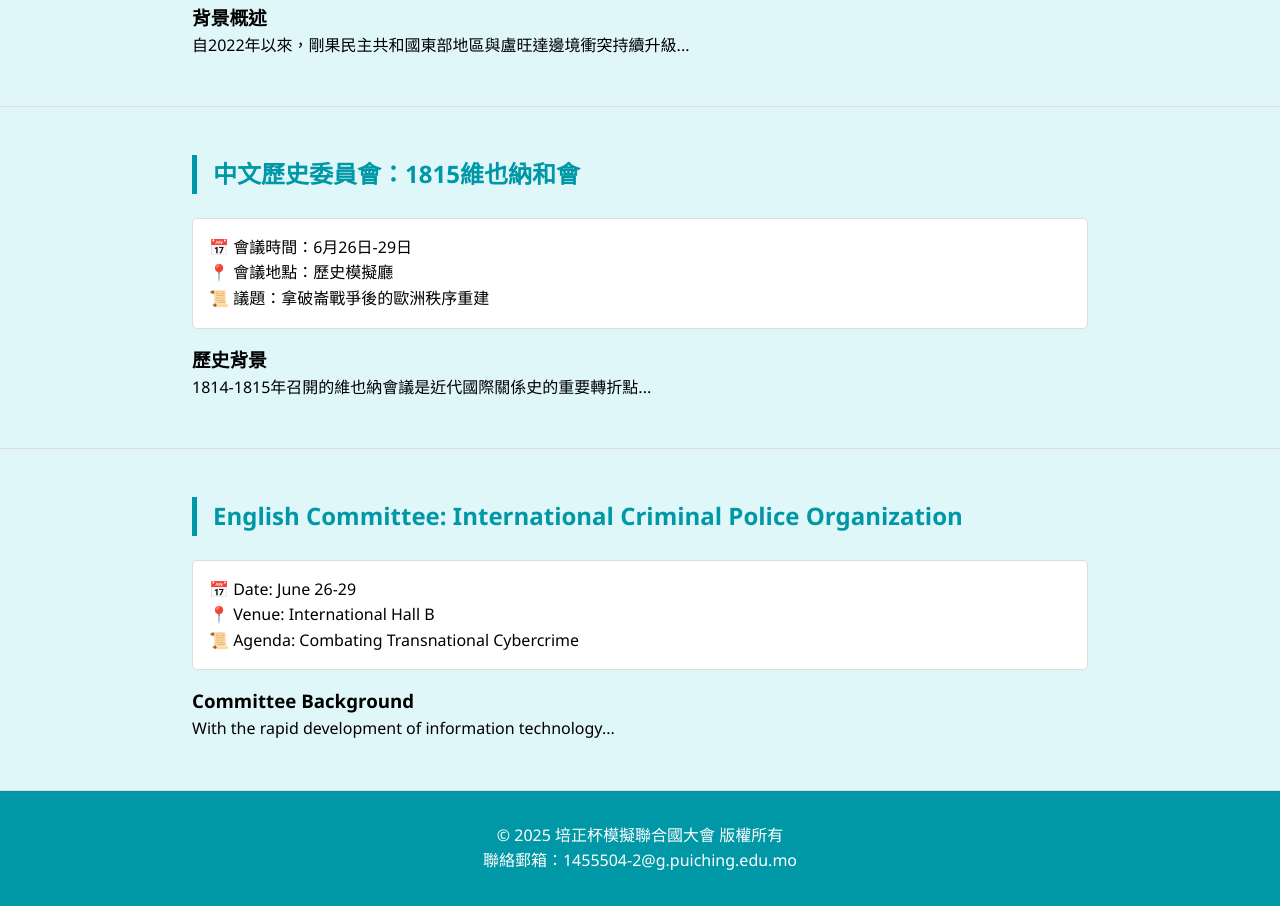
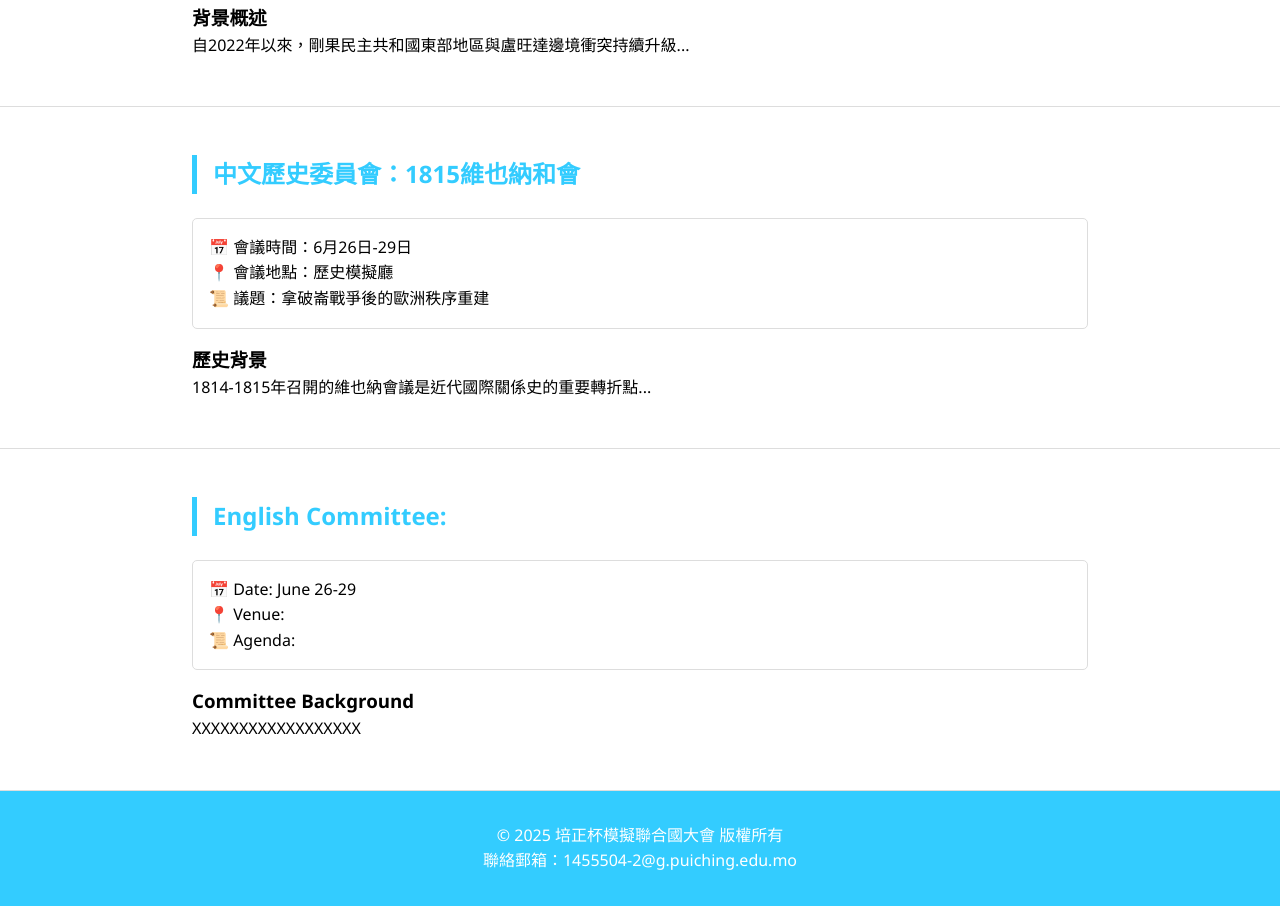
Before and after one commit to PCMSGASC/PCMUN.github.io, a plain HTML site: page index.html in a window 1280 px wide. Shown: the part 1213-2119 px from the top of the page. Drawn offline with Linux system fonts and the light colour scheme.

Commit message:
Update index.html

```diff
--- a/index.html
+++ b/index.html
@@ -14,11 +14,11 @@
 
         body {
             line-height: 1.6;
-            background-color: #e0f7fa; /* 浅藍色背景 */
+            background-color: #FFFFFF; /* 浅藍色背景 */
         }
 
         .nav {
-            background-color: #0097a7; /* 更浅的藍色 */
+            background-color: #33CCFF; /* 參考的藍色 */
             padding: 1rem;
             position: sticky;
             top: 0;
@@ -35,8 +35,7 @@
         }
 
         .header {
-            background: linear-gradient(rgba(0,0,0,0.5), rgba(0,0,0,0.5)),
-                        url('https://i.ibb.co/twnz0Zkm/cover.jpg') center/cover;
+            background: url('https://media-hosting.imagekit.io//6523a7760c744dfe/cover.jpg?Expires=1835109520&Key-Pair-Id=K2ZIVPTIP2VGHC&Signature=eE0U4eT~4Eifqf2tUmBYpNXir2baBfSdadG2q8afHtJ0GI0ifLROaYBoQdEl1RV9jRbd0mwjL7gfDxBdlprnncDCrmWwhckY5dtnEcxzvPTYj8tBx76X0D4XIqutp5b58UIt3JIJ8sfiAVYrJUC~RlwmKlx7esFeaH-0sQlQqkMYAwjAkhg2FIha0uIAnvn6aOCkj0n-SKkvk8yTGNMJrDWfpqEG4CWUBcuLMwpFlAx4~C2yAX5mBL1It9pLjxaHeC9XHLWEZUErfY4lO6dP~F5iPLG~cY4QvwDfCi7DqhXGe64Epqe4uO~gi27RG0m0iFA1WrTQMHMWqYoSTsa5Ow__') center/cover;
             height: 400px;
             display: flex;
             align-items: center;
@@ -51,9 +50,9 @@
         }
 
         .committee h2 {
-            color: #0097a7; /* 更淺的藍色 */
+            color: #33CCFF; /* 參考的藍色 */
             margin-bottom: 1.5rem;
-            border-left: 5px solid #0097a7; /* 更淺的藍色 */
+            border-left: 5px solid #33CCFF; /* 參考的藍色 */
             padding-left: 1rem;
         }
 
@@ -66,7 +65,7 @@
         }
 
         footer {
-            background-color: #0097a7; /* 更淺的藍色 */
+            background-color: #33CCFF; /* 參考的藍色 */
             color: white;
             padding: 2rem;
             text-align: center;
@@ -146,14 +145,14 @@
     </section>
 
     <section class="committee" id="English">
-        <h2>English Committee: International Criminal Police Organization</h2>
+        <h2>English Committee: </h2>
         <div class="info-box">
             <p>📅 Date: June 26-29</p>
-            <p>📍 Venue: International Hall B</p>
-            <p>📜 Agenda: Combating Transnational Cybercrime</p>
+            <p>📍 Venue: </p>
+            <p>📜 Agenda: </p>
         </div>
         <h3>Committee Background</h3>
-        <p>With the rapid development of information technology...</p>
+        <p>XXXXXXXXXXXXXXXXXX</p>
     </section>
 
     <footer>
```
